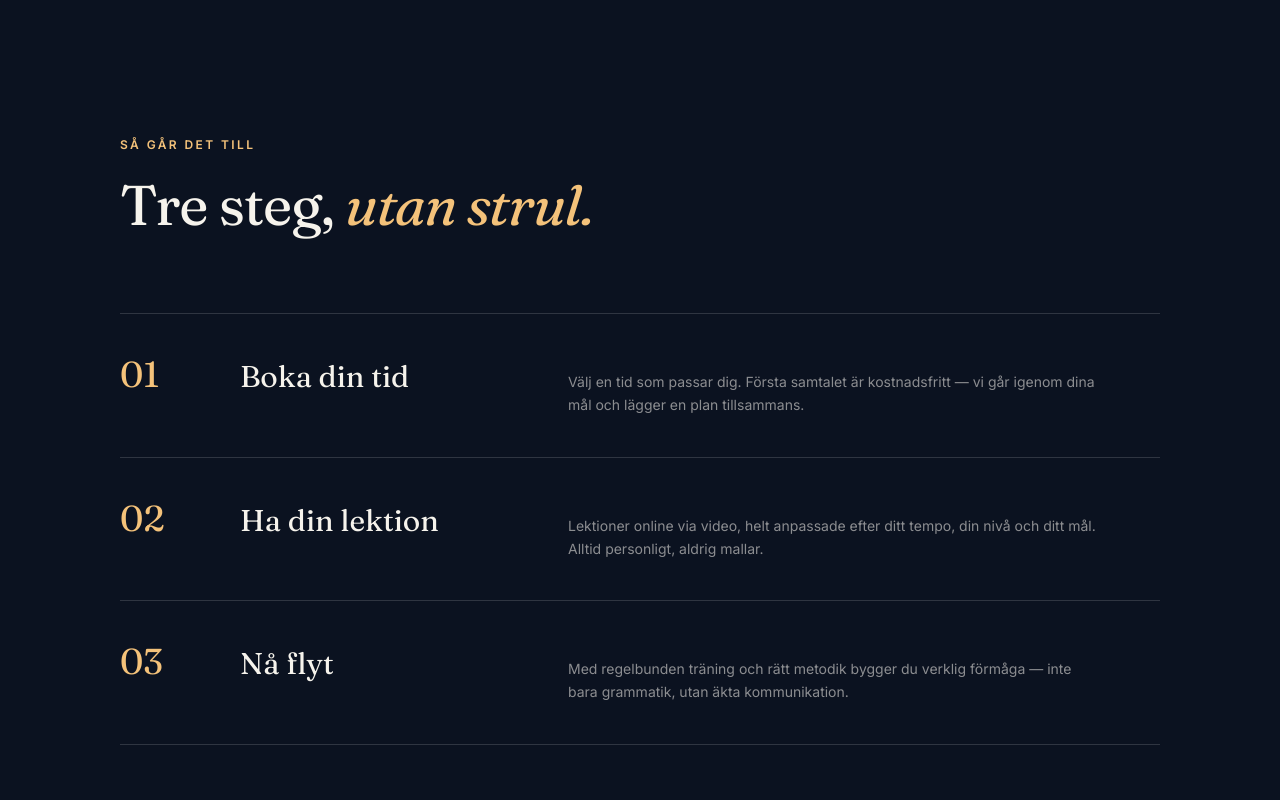
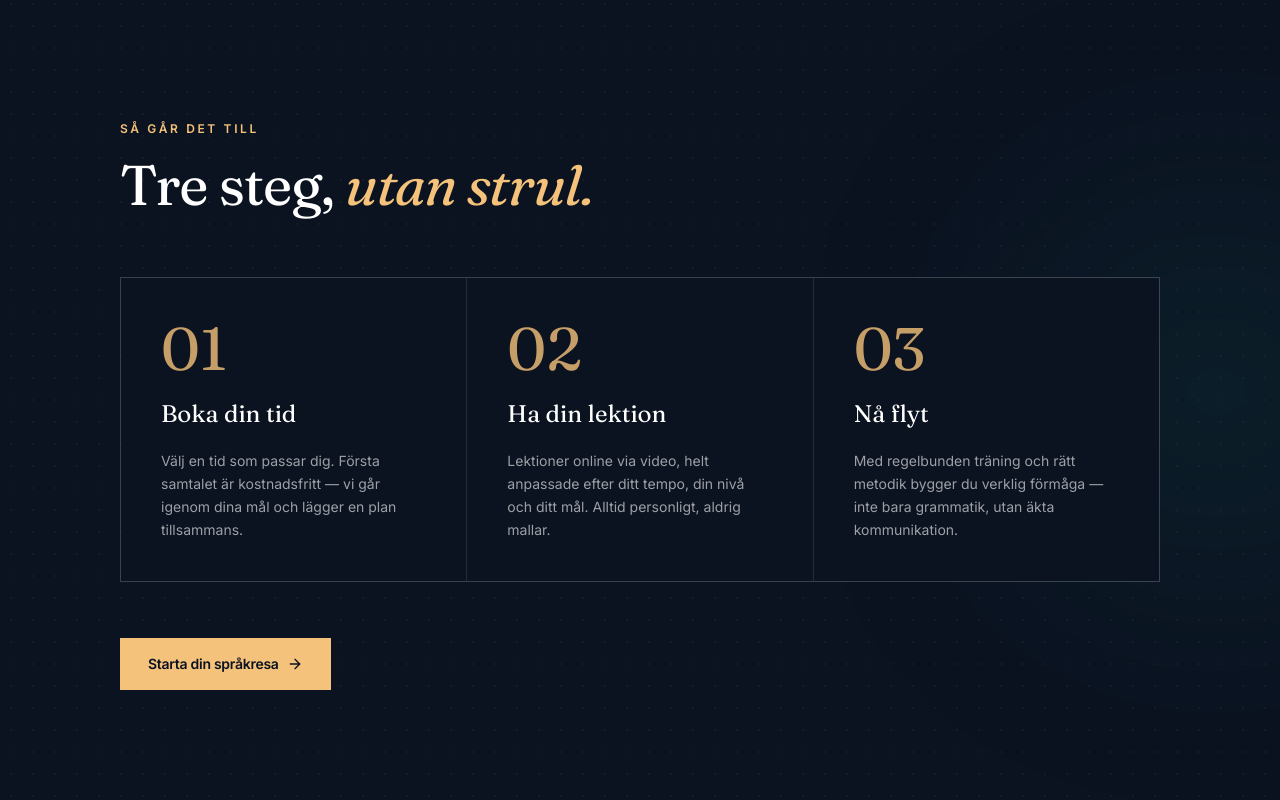
Before and after one commit to ottotf-gif/Alex, a React (Vite) app: page / in a window 1280 px wide. Shown: the part 1920-2720 px from the top of the page. Built offline with nearby package versions, Linux system fonts and the light colour scheme.

Commit message:
Updated Steps.tsx

```diff
--- a/src/components/Steps.tsx
+++ b/src/components/Steps.tsx
@@ -2,40 +2,33 @@ import { ArrowRight } from 'lucide-react';
 import { STEPS } from '../data/content';
 import { scrollToId } from '../lib/scroll';
 
-/** Mörk kontrast-sektion — editorial numrerad lista. */
+/** Mörk sektion med prick-textur. */
 export default function Steps() {
   return (
-    <section className="bg-navy py-24 text-cream md:py-36">
-      <div className="container-x">
-        <div className="mb-20 max-w-3xl">
-          <p className="mb-6 text-xs font-semibold uppercase tracking-[0.2em] text-sand">
-            Så går det till
-          </p>
-          <h2 className="display-lg text-cream text-balance">
+    <section className="relative overflow-hidden bg-navy py-24 text-white md:py-32">
+      <div className="pointer-events-none absolute inset-0 dot-grid opacity-60" />
+      <div className="pointer-events-none absolute -right-32 top-1/4 h-96 w-96 rounded-full bg-teal/15 blur-[120px]" />
+
+      <div className="container-x relative">
+        <div className="mb-16 max-w-3xl">
+          <p className="eyebrow-sand mb-5">Så går det till</p>
+          <h2 className="display-lg text-white text-balance">
             Tre steg, <span className="italic text-sand">utan strul.</span>
           </h2>
         </div>
 
-        <ul className="border-t border-white/15">
+        <div className="grid gap-px border border-white/10 bg-white/10 md:grid-cols-3">
           {STEPS.map((step) => (
-            <li
-              key={step.number}
-              className="grid grid-cols-[auto_1fr] items-baseline gap-x-6 gap-y-2 border-b border-white/15 py-8 md:grid-cols-[5rem_18rem_1fr] md:gap-x-10 md:py-10"
-            >
-              <span className="font-display text-3xl text-sand md:text-4xl">{step.number}</span>
-              <h3 className="font-display text-2xl text-cream md:text-3xl">{step.title}</h3>
-              <p className="col-span-2 max-w-prose text-sm leading-relaxed text-cream/55 md:col-span-1">
-                {step.description}
-              </p>
-            </li>
+            <div key={step.number} className="flex flex-col gap-5 bg-navy p-8 md:p-10">
+              <span className="font-display text-6xl text-sand/80">{step.number}</span>
+              <h3 className="font-display text-2xl text-white">{step.title}</h3>
+              <p className="text-sm leading-relaxed text-white/60">{step.description}</p>
+            </div>
           ))}
-        </ul>
+        </div>
 
-        <div className="mt-16">
-          <button
-            onClick={() => scrollToId('#boka')}
-            className="inline-flex items-center gap-2 bg-sand px-8 py-4 text-sm font-medium tracking-tight text-navy transition-colors hover:bg-cream"
-          >
+        <div className="mt-14">
+          <button onClick={() => scrollToId('#boka')} className="btn-primary">
             Starta din språkresa
             <ArrowRight className="h-4 w-4" />
           </button>
```
